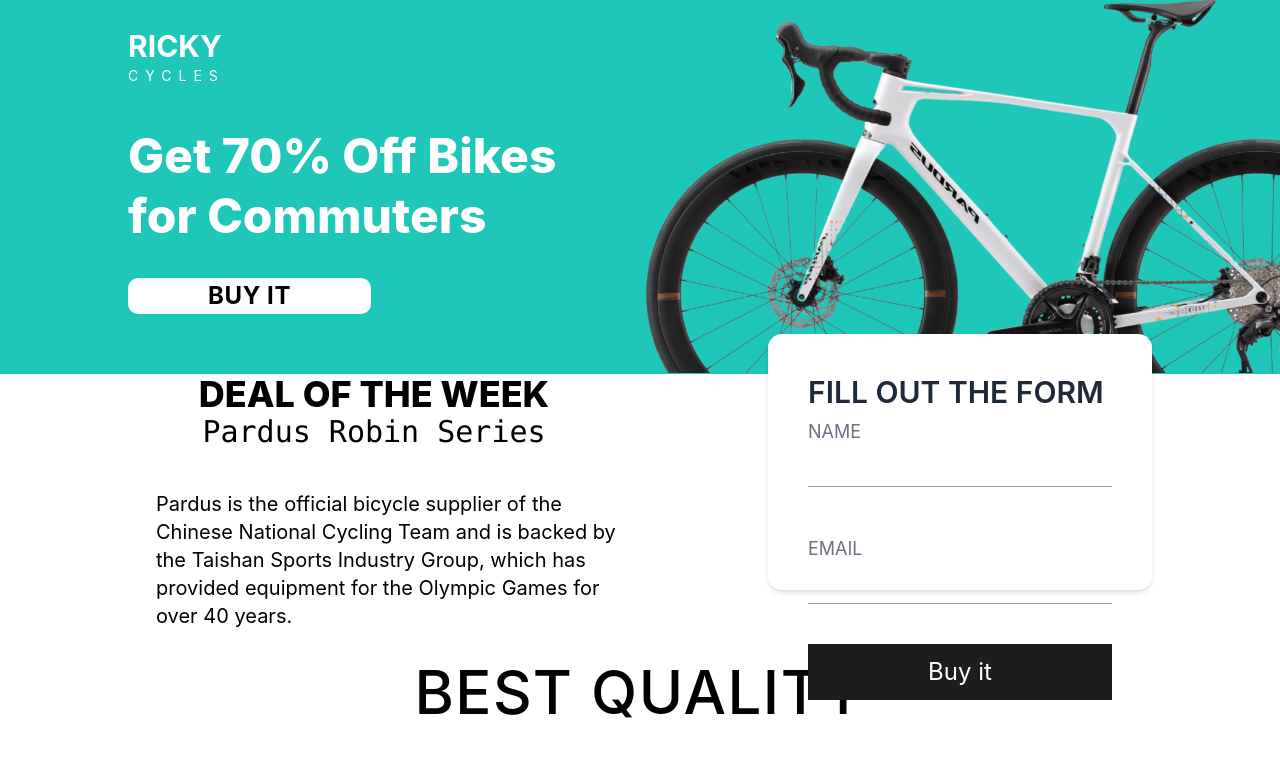
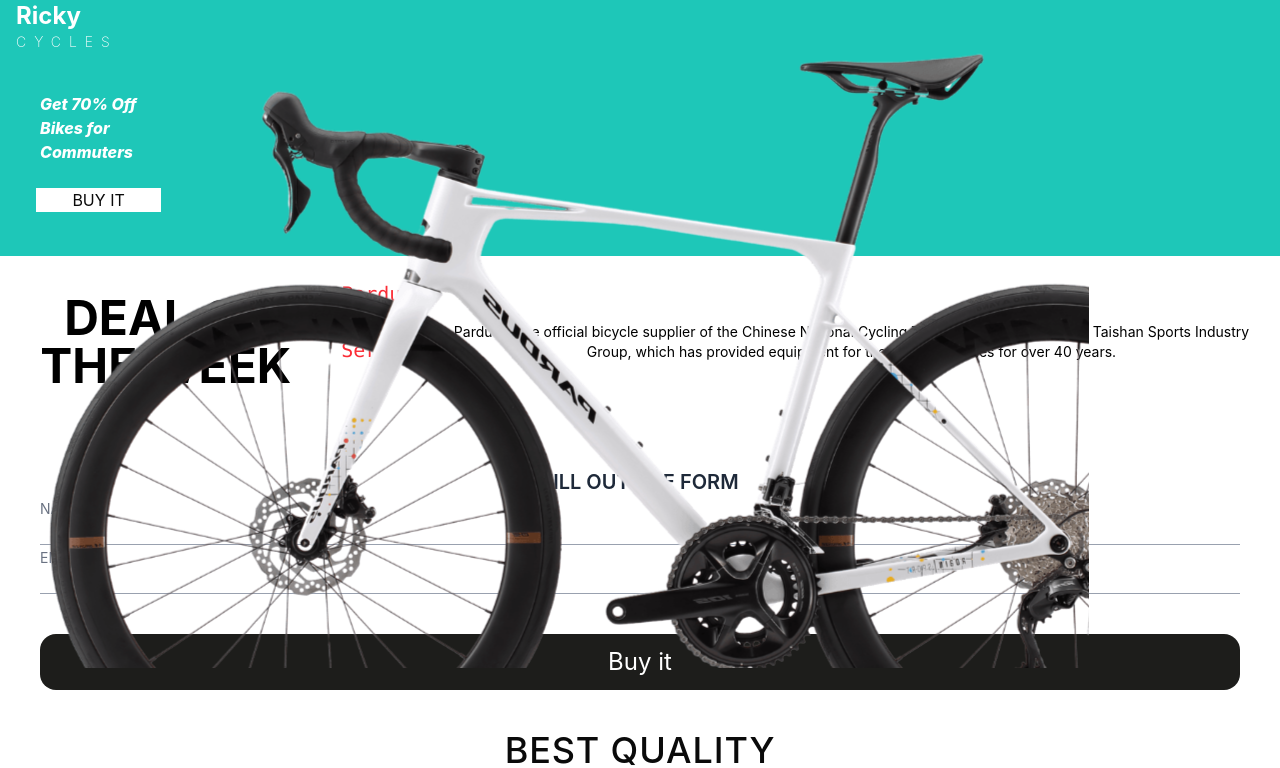
Before and after one commit to songha7/landing-page, a Nuxt app: page / in a window 1280 px wide. Shown: the top 768 px of the page. Built offline with nearby package versions, Linux system fonts and the light colour scheme.

Commit message:
change the remain

```diff
--- a/app/pages/index.vue
+++ b/app/pages/index.vue
@@ -1,72 +1,84 @@
 <script setup lang="ts">
-useHead({ title: 'Ricky Cycles' })
+import { ref } from 'vue'
+// function alertMsg() {
+//     alert('oasidjoij')
+// }
+// @click="alertMsg"
+const name = ref('')
+const email = ref('')
+const formSection = ref<HTMLElement | null>(null)
 
-import {
-  Form,
-  FormControl,
-  FormDescription,
-  FormField,
-  FormItem,
-  FormLabel,
-  FormMessage,
-} from '@/components/ui/form'
+function scrollToForm() {
+    formSection.value?.scrollIntoView({ behavior: 'smooth', block: 'start' })
+}
+
+function handleSubmit() {
+    if (!name.value.trim() || !email.value.trim()) {
+        alert('please fill both Name and Email.')
+    } else {
+
+        alert(`Name: ${name.value}\nEmail: ${email.value}`)
+    }
+
+}
+
+
+
 </script>
+
 <template>
-    <section class="bg-[#1ec7b8] relative">
-      <div class="max-w-5xl mx-auto flex md:flex-row items-center gap-10">
-        <div class="w-full pb-15 md:w-1/2">
+    <div class="bg-[#1ec7b8] flex relative">
+        <div class="mx-4">
+            <div class="w-1/2 flex items-start justify-start h-64">
+                <div class="flex flex-col z-10">
                     <p class="text-white
                     font-bold
-            text-3xl
-            pt-7
-            leading-tight">
-            RICKY
-            <span class="block
+                    text-2xl">Ricky
+                    </p>
+                    <span class="
+                    text-white
                     text-sm
-            font-normal
-            tracking-[0.5em]">CYCLES</span>
+                    font-extralight
+                    tracking-[0.5rem]">CYCLES
+                    </span>
+                    <p class="font-extrabold text-white italic pt-10 pl-6">
+                        Get 70% Off Bikes for Commuters
                     </p>
-          <h1 class="text-white font-extrabold text-2xl md:text-5xl leading-tight mt-10 mb-8">
-            Get 70% Off Bikes<br />for Commuters
-          </h1>
-          <Button class="bg-white text-2xl text-black hover:bg-neutral-100 font-bold tracking-wide rounded-lg px-20 py-4 ">
-            BUY IT
-          </Button>
-        </div>
-        <div class="min-w-0 md:w-1/2 flex justify-end padding:0 md:justify-end absolute right-0 bottom-0">
-          <img src="/images/bike1.png" alt="Ricky Cycles commuter road bike" class="w-full max-w-400 object-contain scale-x-[-1]" />
+                    <button @click="scrollToForm" class="bg-white ml-5 mt-6">BUY IT</button>
                 </div>
             </div>
-    </section>
-<section class="bg-[#ffffff] relative ">
-      <div class="max-w-5xl mx-auto flex md:flex-row items-center gap-10">
-        <div class="w-1/2 flex flex-col justify-center items-center gap-10" >
-          <p class="max-w-5xl mx-auto items-center justify-center flex flex-col text-black ">
-            <h1 class="text-4xl font-extrabold">DEAL OF THE WEEK</h1>
-            <h2 class="text-3xl font-mono pb-10 ">Pardus Robin Series</h2>
-            <h3 class="text-xl pl-7 font-sans">Pardus is the official bicycle supplier of the Chinese National Cycling Team and is backed by the Taishan Sports Industry Group, which has provided equipment for the Olympic Games for over 40 years.</h3>
-          </p>
-        </div>
-        <div class="bg-emerald-700  min-w-0 md:w-1/2 flex justify-end padding:0 md:justify-end ">
-          <div class="bg-white items-center h-full w-full justify-center rounded-xl shadow-md p-10 max-w-sm absolute -top-10">
-            <h2 class="text-3xl  font-semibold text-gray-800 ">FILL OUT THE FORM</h2>
-            <p class="text-gray-500 text-lg mt-2">NAME</p>
-            <input type="text" class="border-b border-gray-400 outline-none bg-transparent w-full pt-3 pb-1"/>
-            <p class="text-gray-500 text-lg pt-10 mt-2">EMAIL</p>
-            <input type="text" class="border-b border-gray-400 outline-none bg-transparent w-full pt-3 pb-1"/>
-            <button type="submit" class="border-black bg-[#1d1d1b] text-2xl text-white w-full mt-10 pt-3 pr-5 pl-5 pb-3 ">Buy it</button>
+            <div class="w-1/2 justify-end">
+                <img src="/images/bike1.png" alt="bike" class="scale-x-[-1] object-contain
+                absolute inset-10">
             </div>
         </div>
     </div>
-    </section>
-    <section class="bg-white text-black py-8">
-      <div class="max-w-5xl mx-auto flex flex-col gap-12">
-        <h2 class="text-6xl font-medium text-center uppercase tracking-wide">
+    <div class="flex items-center">
+        <div class=" text-center m-6">
+            <p class="items-center justify-center flex flex-row text-black ">
+                <h1 class="text-3xl md:text-5xl font-bold">DEAL OF THE WEEK</h1>
+                <h2 class="text-xl font-mono md:text-red-500 pb-10 ">Pardus Robin Series</h2>
+                <h3 class="text-sm font-sans ">Pardus is the official bicycle supplier of the Chinese National Cycling Team and is backed by the Taishan Sports Industry Group, which has provided equipment for the Olympic Games for over 40 years.</h3>
+            </p>
+        </div>
+    </div>
+    <div ref="formSection" class=" items-center justify-center rounded-xl m-10">
+        <h2 class="text-xl text-center font-semibold text-gray-800">FILL OUT THE FORM</h2>
+        <form @submit.prevent="handleSubmit">
+            <label class="text-gray-500 pb-1 pt-3 text-sm mt-5">NAME</label>
+            <input v-model="name" type="text" class="border-b border-gray-400 outline-none bg-transparent w-full pb-0.2"/>
+            <label class="text-gray-500 pb-1 pt-3 text-sm mt-2">EMAIL</label>
+            <input v-model="email" type="text" class="border-b border-gray-400 outline-none bg-transparent w-full pb-0.2"/>
+            <button type="submit" class="border-black cursor-pointer bg-[#1d1d1b] text-2xl text-white rounded-2xl w-full mt-10 pt-3 pr-5 pl-5 pb-3 ">Buy it</button>
+        </form>
+    </div>
+    <div class="max-w-5xl mx-auto flex flex-col gap-12 ">
+        <h2 class="text-4xl font-medium text-center uppercase tracking-wide">
             BEST QUALITY
         </h2>
-        <div class="grid grid-cols-1 md:grid-cols-3 gap-8">
+        <div class="grid grid-cols-1 md:grid-cols-3 gap-8 m-5 text-center">
             <div class="flex flex-col bg-white gap-4">
-            <div class="bg-[#fef1d6] aspect-full w-full overflow-hidden flex items-center justify-center">
+            <div class="bg-[#fef1d6] aspect-full w-full overflow-hidden flex items-center justify-center rounded-xl">
                 <img src="/images/bikethak.png" alt="Lightweight Design" class="w-full h-full object-cover scale-x-[-1]"/>
             </div>
             <div class="flex flex-col gap-2">
@@ -80,7 +92,7 @@
             </div>
             <div class=" bg-white flex flex-col gap-4">
             <!-- Crop image container -->
-            <div class="bg-[#d0d0ee] aspect-full w-full overflow-hidden flex items-center justify-center">
+            <div class="bg-[#d0d0ee] aspect-full w-full overflow-hidden flex items-center justify-center rounded-xl">
             <img src="/images/bikekeb.png" alt="Comfortable Ergonomics" class="w-full h-full object-cover scale-x-[-1]" />
             </div>
             <div class="flex flex-col gap-2">
@@ -94,7 +106,7 @@
         </div>
         <div class="bg-white flex flex-col gap-4">
             <!-- Crop image container -->
-            <div class="bg-[#b5e5df] aspect-full w-full overflow-hidden flex items-center justify-center ">
+            <div class="bg-[#b5e5df] aspect-full w-full overflow-hidden flex items-center justify-center rounded-xl">
             <img src="/images/bikehandbar.png" alt="Practical Accessories" class="w-full h-full object-cover scale-x-[-1]" />
             </div>
             <!-- Content text -->
@@ -109,8 +121,7 @@
         </div>
         </div>
     </div>
-    </section>
+
 </template>
-<style scoped>
 
-</style>
+<style scoped></style>
```
Lines whose indentation alone changed are shown as unchanged.
